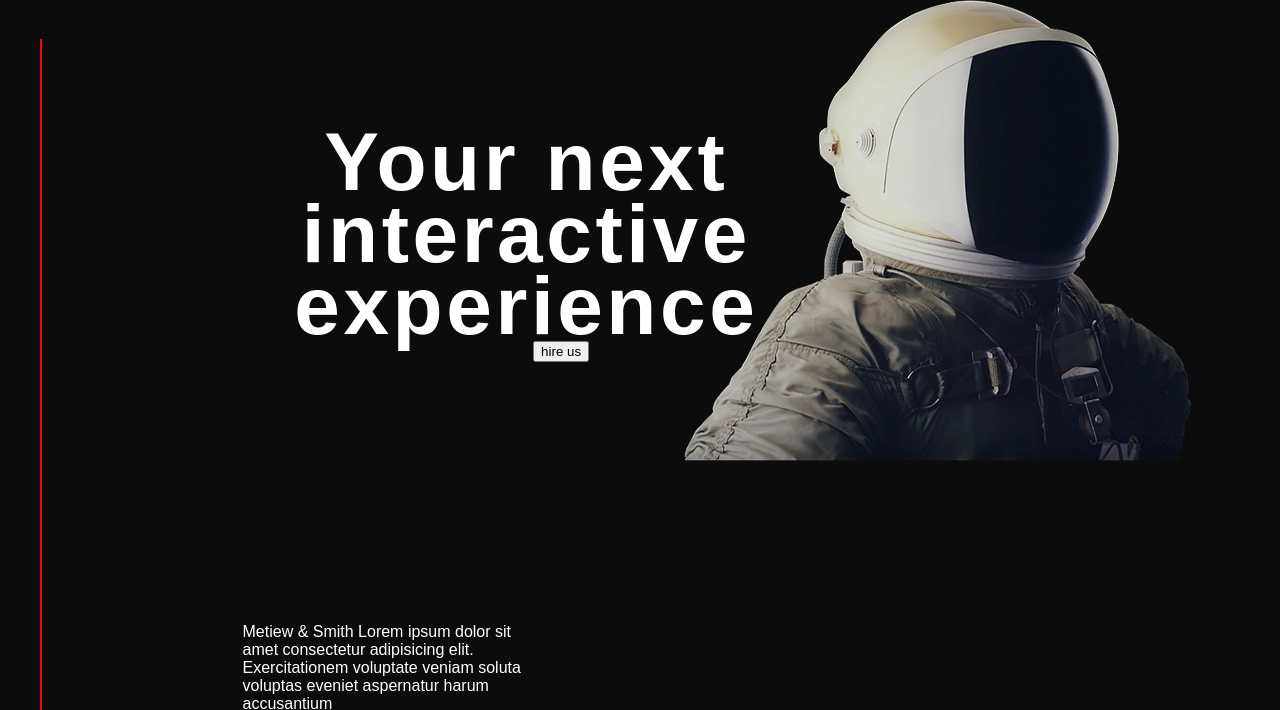
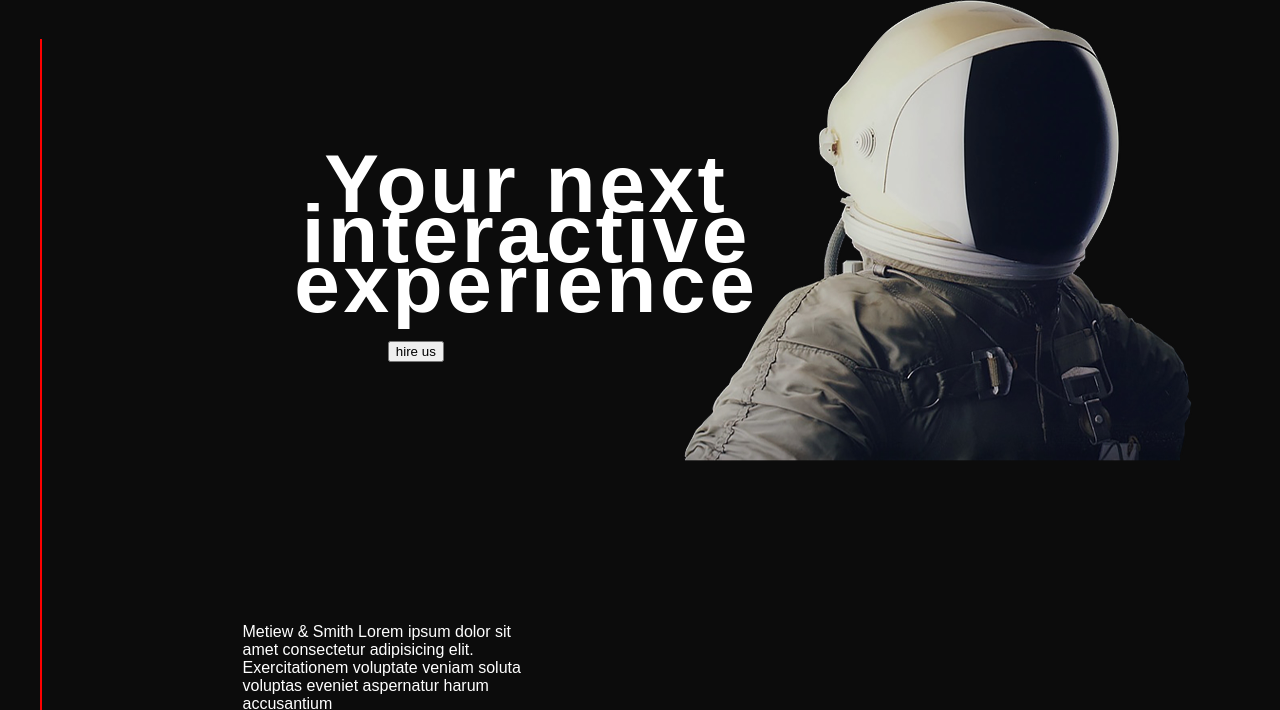
Before and after one commit to GM4FN/cosmoSite, a plain HTML site: page index.html in a window 1280 px wide. Shown: the part 51-761 px from the top of the page. Drawn offline with Linux system fonts and the light colour scheme; a web font is replaced by a local one.

Commit message:
Added part

```diff
--- a/style/style.css
+++ b/style/style.css
@@ -60,14 +60,14 @@ body {
   font-weight: bold;
   text-align: center;
   align-self: center;
-  line-height: 72px;
+  line-height: 50px;
   letter-spacing: 3.55px;
   z-index: 1; }
 
 .main-content_experience-button {
   grid-column: 1/3;
   grid-row: 2/3;
-  justify-self: end;
+  justify-self: center;
   align-self: center; }
 
 .main-content_experience-img {
```
